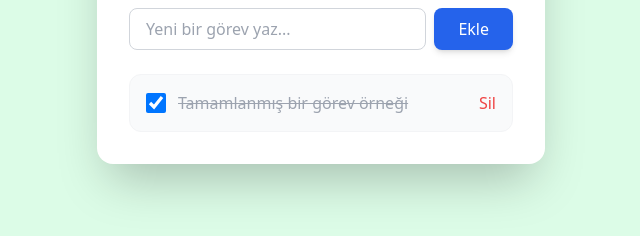
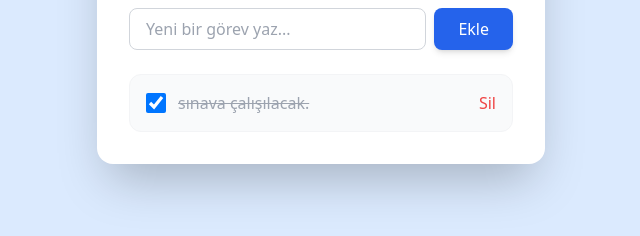
Before and after one commit to zehradalgic/to-do-app, a website: page index.html in a window 1280 px wide. Shown: the part 364-600 px from the top of the page, without its empty margins (319-959 px from the left). Drawn offline with nearby package versions, Linux system fonts and the light colour scheme.

Commit message:
chore: setup tailwind with vite and add gitignore

```diff
--- a/index.html
+++ b/index.html
@@ -6,7 +6,7 @@
     <title>To-Do List</title>
     <script src="https://cdn.tailwindcss.com"></script>
 </head>
-<body class="bg-green-100 flex items-center justify-center min-h-screen p-4">
+<body class="bg-blue-100 flex items-center justify-center min-h-screen p-4">
     <div class="bg-white w-full max-w-md rounded-2xl shadow-2xl p-8">
 
         <h1 class="text-3xl font-extrabold text-gray-900 mb-8 text-center">
@@ -31,7 +31,7 @@
                     <input type="checkbox" checked class="w-5 h-5 cursor-pointer">
 
                     <span class="line-through text-gray-400 font-medium">
-                        Tamamlanmış bir görev örneği
+                        sınava çalışılacak.
                     </span>
                 </div>
 
--- /dev/null
+++ b/package.json
@@ -0,0 +1,6 @@
+{
+  "dependencies": {
+    "@tailwindcss/vite": "^4.2.2",
+    "tailwindcss": "^4.2.2"
+  }
+}
```
Also changed, not shown: 2 other files.
